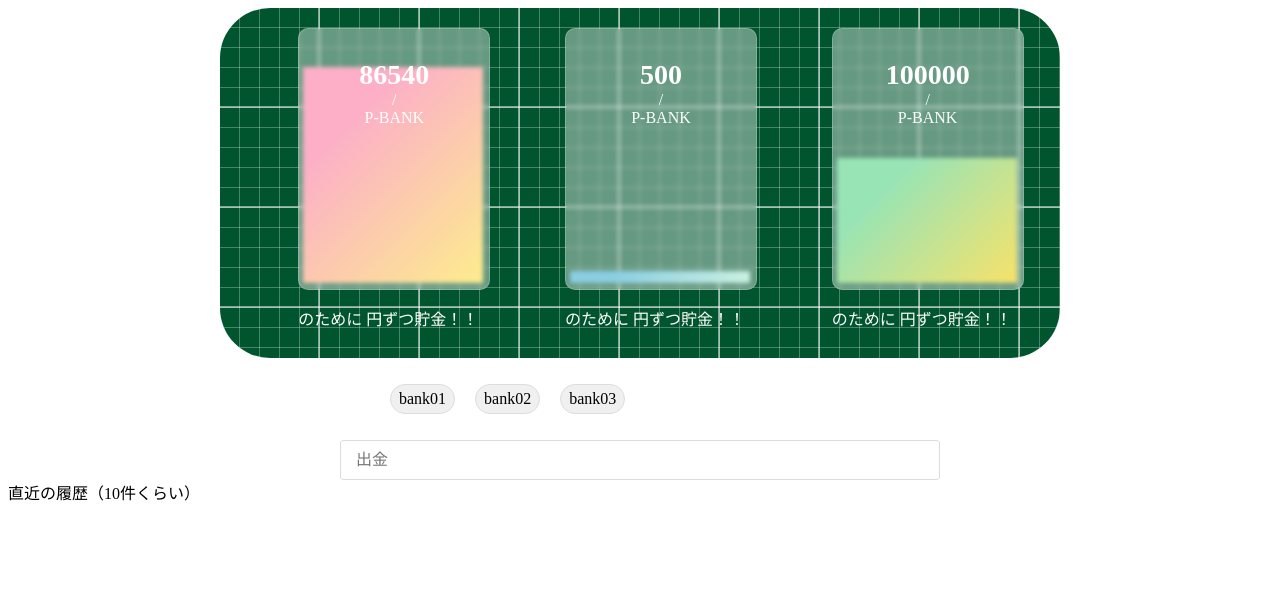
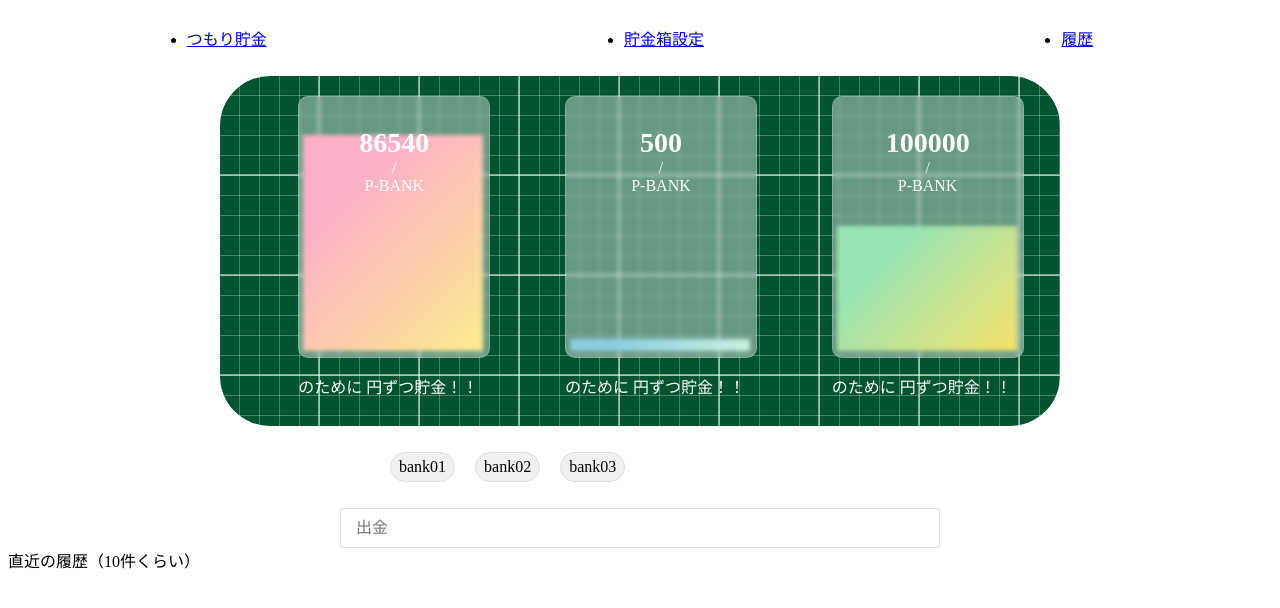
Before and after one commit to kapeing/plan-bank-nuxt, a Nuxt app: page / in a window 1280 px wide. Shown: the top 608 px of the page. Built offline with nearby package versions, Linux system fonts and the light colour scheme; no server answers.

Commit message:
reset.cssの設置に成功（昨日コミットあげるの忘れた）

```diff
--- a/components/NavBar.vue
+++ b/components/NavBar.vue
@@ -1,7 +1,7 @@
 <template>
   <div>
     <nav>
-      <ul>
+      <ul role="list">
         <li><nuxt-link to="/">つもり貯金</nuxt-link></li>
         <li><nuxt-link to="/setting">貯金箱設定</nuxt-link></li>
         <li><nuxt-link to="/history">履歴</nuxt-link></li>
--- /dev/null
+++ b/layouts/default.vue
@@ -0,0 +1,15 @@
+<template>
+  <div>
+    <nav-bar />
+    <nuxt />
+  </div>
+</template>
+
+<script>
+import NavBar from '@/components/NavBar.vue';
+export default {
+  components:{
+    NavBar,
+  }
+}
+</script>
--- a/nuxt.config.js
+++ b/nuxt.config.js
@@ -18,6 +18,7 @@ export default {
 
   // Global CSS: https://go.nuxtjs.dev/config-css
   css: [
+    'modern-css-reset'
   ],
 
   // Plugins to run before rendering page: https://go.nuxtjs.dev/config-plugins
@@ -34,7 +35,7 @@ export default {
   // Modules: https://go.nuxtjs.dev/config-modules
   modules:
   [
-    "@nuxtjs/axios",
+    '@nuxtjs/axios',
   ],
 
   // Build Configuration: https://go.nuxtjs.dev/config-build
--- a/package.json
+++ b/package.json
@@ -12,6 +12,7 @@
     "@nuxtjs/axios": "^5.13.6",
     "axios": "^0.21.3",
     "core-js": "^3.15.1",
+    "modern-css-reset": "^1.4.0",
     "node-sass": "^4.14.1",
     "nuxt": "^2.15.7"
   },
```
Also changed, not shown: 1 other file (tests, documents, lock files or other folders).
